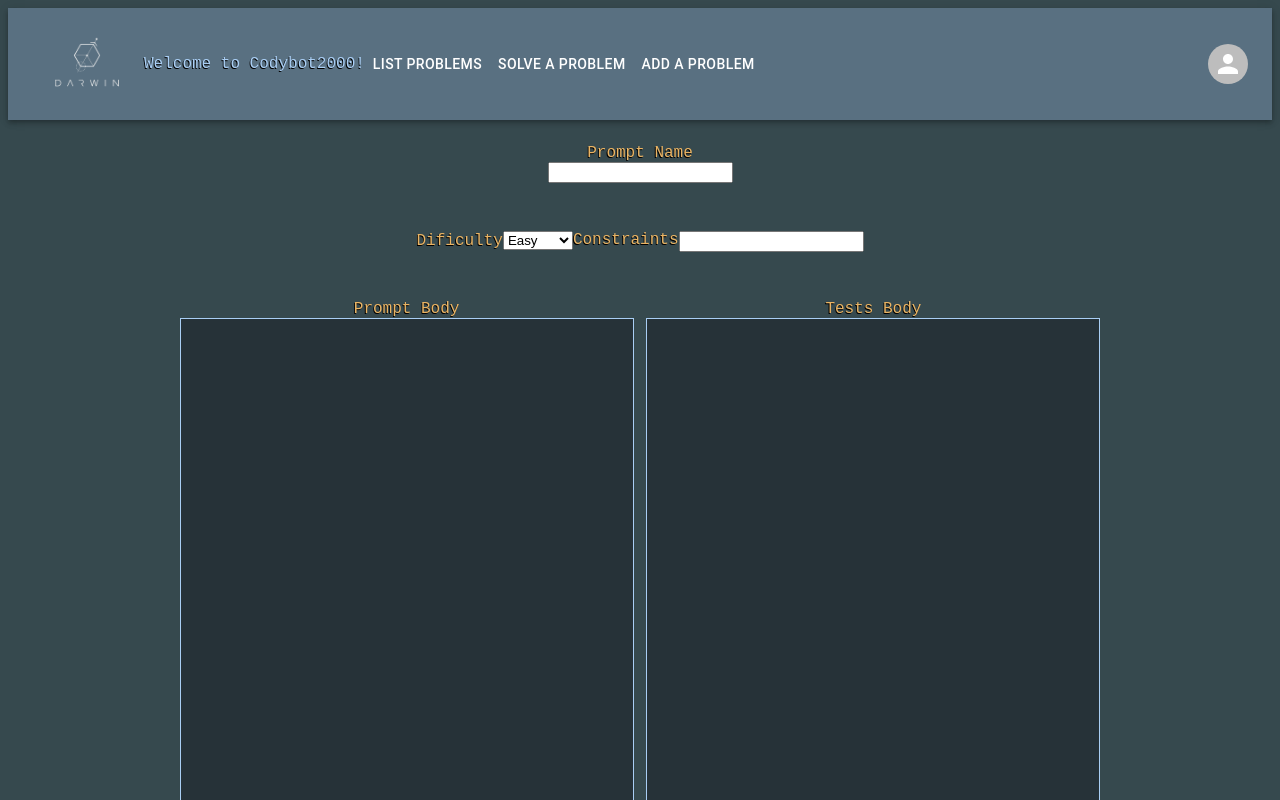
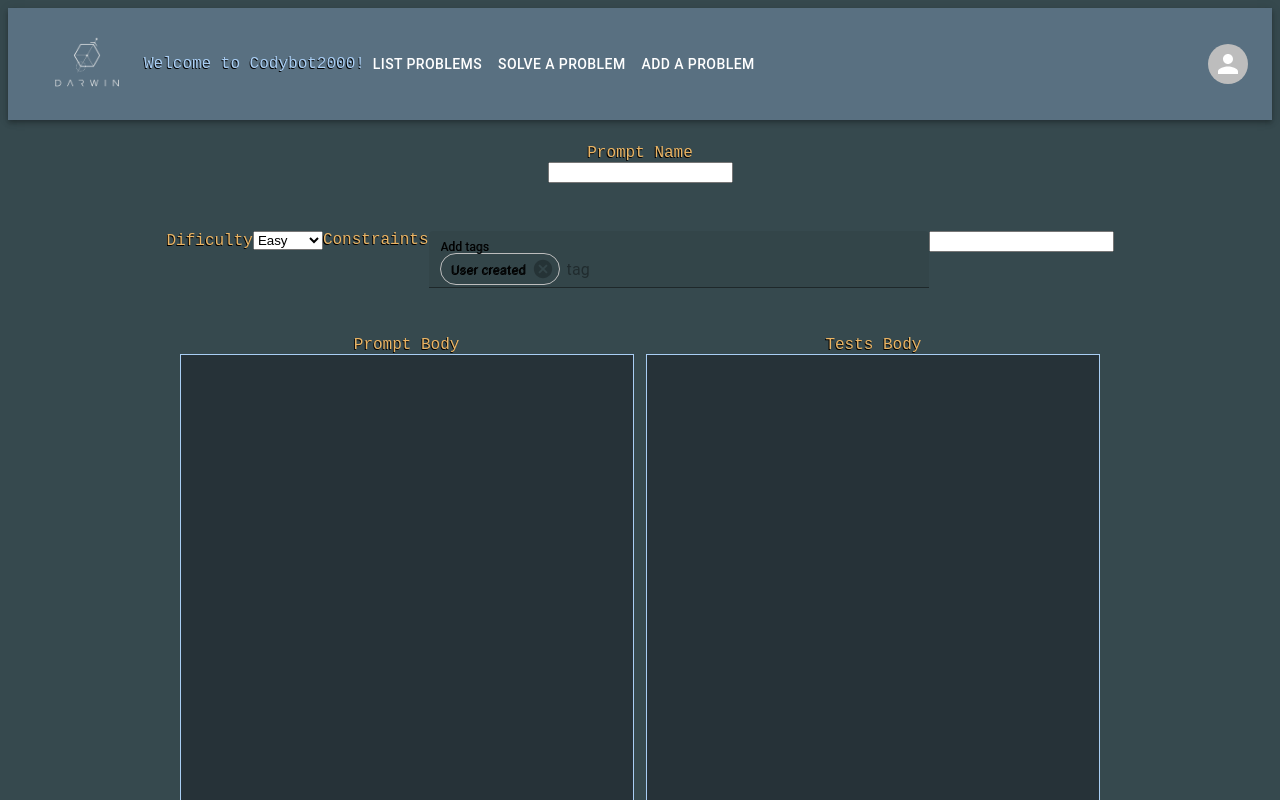
Before and after one commit to pufflehuff/codybot2000, a React app: page /add in a window 1280 px wide. Shown: the top 800 px of the page. Built offline with nearby package versions, Linux system fonts and the light colour scheme; the HTML template or start-up script is replaced by a standard one.

Commit message:
adds tags to create form

```diff
--- a/client/src/components/addPrompt/AddNewPrompt.jsx
+++ b/client/src/components/addPrompt/AddNewPrompt.jsx
@@ -1,4 +1,5 @@
 import React, { useState } from 'react';
+import Tags from './Tags';
 
 export default function AddNewPrompt() {
   const [promptName, setPromptName] = useState('');
@@ -54,6 +55,9 @@ export default function AddNewPrompt() {
           </select>
         </label>
         Constraints
+
+        <Tags />
+
         <label htmlFor="promptCOnstraints" className="PromptLabel">
 
           <input
--- /dev/null
+++ b/client/src/components/addPrompt/Tags.jsx
@@ -0,0 +1,37 @@
+/* eslint-disable react/jsx-props-no-spreading */
+import React, { useState } from 'react';
+import Chip from '@mui/material/Chip';
+import Autocomplete from '@mui/material/Autocomplete';
+import TextField from '@mui/material/TextField';
+import Stack from '@mui/material/Stack';
+
+export default function Tags() {
+  const [tags] = useState([
+    { title: 'User created' },
+  ]);
+  return (
+    <Stack spacing={3} sx={{ width: 500 }}>
+      <Autocomplete
+        multiple
+        id="tags-filled"
+        options={tags.map((option) => option.title)}
+        defaultValue={[tags[0].title]}
+        freeSolo
+        renderTags={(value, getTagProps) => value.map((option, index) => {
+          console.log(option);
+          return (
+            <Chip variant="outlined" label={option} {...getTagProps({ index })} />
+          );
+        })}
+        renderInput={(params) => (
+          <TextField
+            {...params}
+            variant="filled"
+            label="Add tags"
+            placeholder="tag"
+          />
+        )}
+      />
+    </Stack>
+  );
+}
```
Also changed, not shown: 1 other file (tests, documents, lock files or other folders).
